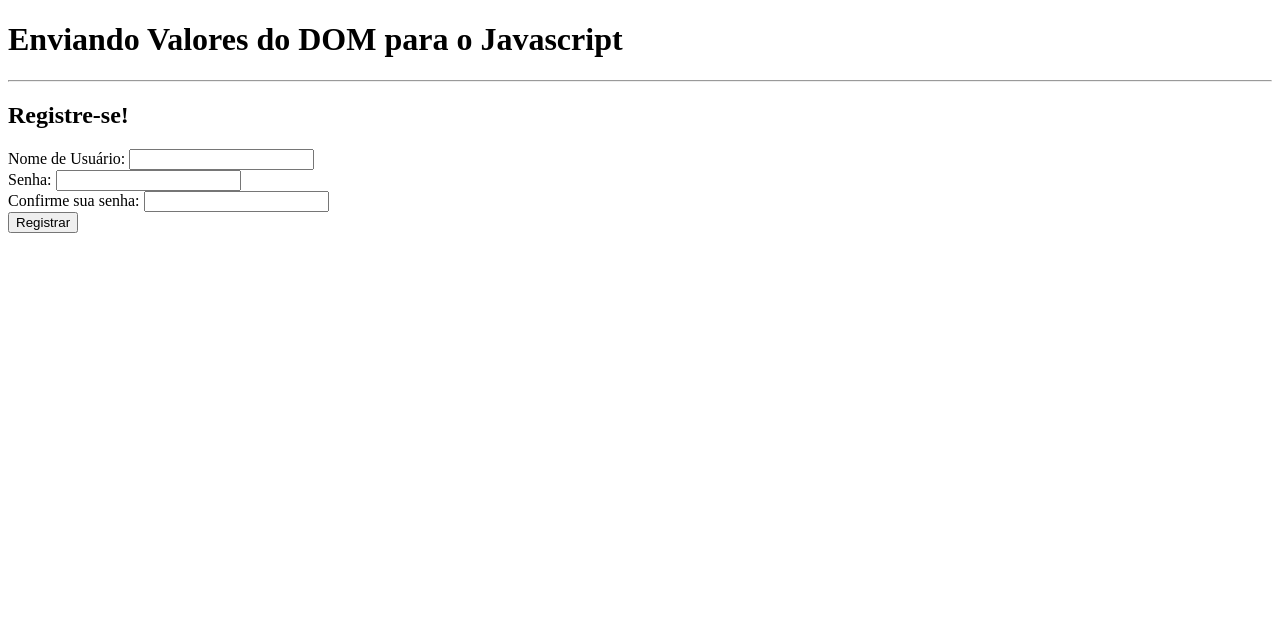
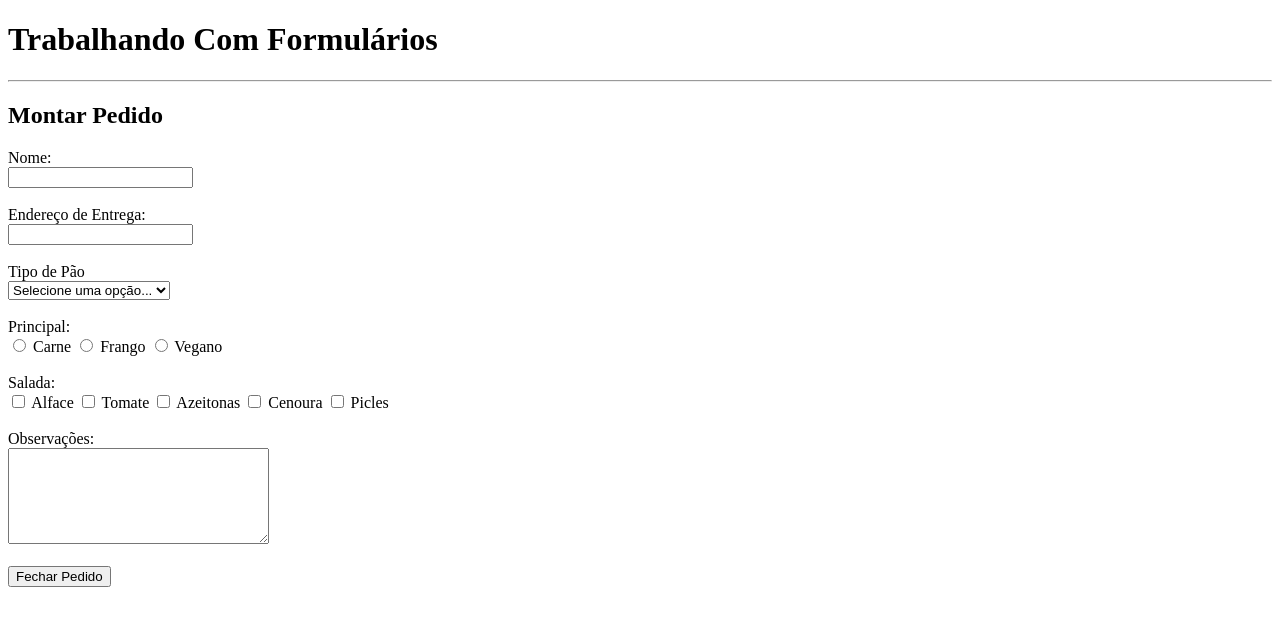
Before and after one commit to hiag0liveira/Training_JavaScript, a plain HTML site: page DOM-Document_Object_Model/08-Trabalhando-com-formularios/index.html in a window 1280 px wide. Drawn offline with Linux system fonts and the light colour scheme.

Commit message:
Update index.html

```diff
--- a/DOM-Document_Object_Model/08-Trabalhando-com-formularios/index.html
+++ b/DOM-Document_Object_Model/08-Trabalhando-com-formularios/index.html
@@ -4,26 +4,69 @@
   <meta charset="UTF-8">
   <meta http-equiv="X-UA-Compatible" content="IE=edge">
   <meta name="viewport" content="width=device-width, initial-scale=1.0">
-  <title>Enviando Valores do DOM para o Javascript</title>
-  <script src="./index.js"></script>
+  <title>Trabalhando Com Formulários</title>
+  <script src="./index.js" defer></script>
 </head>
 <body>
-  <h1>Enviando Valores do DOM para o Javascript</h1>
+  <h1>Trabalhando Com Formulários</h1>
   <hr>
 
-  <h2>Registre-se!</h2>
-  <section>
-    <label for="username">Nome de Usuário:</label>
-    <input type="text" name="username" id="username">
+  <h2>Montar Pedido</h2>
+
+  <form id="orderForm">
+    <label for="name">Nome:</label>
     <br>
-    <label for="password">Senha:</label>
-    <input type="password" name="password" id="password">
+    <input type="text" name="name" id="name">
+    <br><br>
+
+    <label for="address">Endereço de Entrega:</label>
     <br>
-    <label for="passwordConfirmation">Confirme sua senha:</label>
-    <input type="password" name="passwordConfirmation" id="passwordConfirmation">
+    <input type="text" name="address" id="address">
+    <br><br>
+
+    <label for="breadType">Tipo de Pão</label>
     <br>
-    <button onclick="register(this.parentNode)">Registrar</button>
-  </section>
+    <select name="breadType" id="breadType">
+      <option selected disabled>Selecione uma opção...</option>
+      <option value="3 queijos">3 queijos</option>
+      <option value="Parmesão e orégano">Parmesão e orégano</option>
+      <option value="9 grãos">9 grãos</option>
+      <option value="Italiano branco">Italiano branco</option>
+      <option value="Granola salgada">Granola salgada</option>
+      <option value="Manteiga temperada">Manteiga temperada</option>
+    </select>
+    <br><br>
+
+    <label for="main">Principal:</label>
+    <br>
+    <input type="radio" name="main" id="main1" value="Carne">
+    <label for="main1">Carne</label>
+    <input type="radio" name="main" id="main2" value="Frango">
+    <label for="main2">Frango</label>
+    <input type="radio" name="main" id="main3" value="Vegano">
+    <label for="main3">Vegano</label>
+    <br><br>
+
+    <label for="salad">Salada:</label>
+    <br>
+    <input type="checkbox" name="salad" id="salad1" value="Alface">
+    <label for="salad1">Alface</label>
+    <input type="checkbox" name="salad" id="salad2" value="Tomate">
+    <label for="salad2">Tomate</label>
+    <input type="checkbox" name="salad" id="salad3" value="Azeitonas">
+    <label for="salad3">Azeitonas</label>
+    <input type="checkbox" name="salad" id="salad4" value="Cenoura">
+    <label for="salad4">Cenoura</label>
+    <input type="checkbox" name="salad" id="salad5" value="Picles">
+    <label for="salad5">Picles</label>
+    <br><br>
+
+    <label for="observations">Observações:</label>
+    <br>
+    <textarea name="observations" id="observations" cols="30" rows="6"></textarea>
+    <br><br>
+
+    <button type="submit">Fechar Pedido</button>
+  </form>
 </body>
-
 </html>
```
